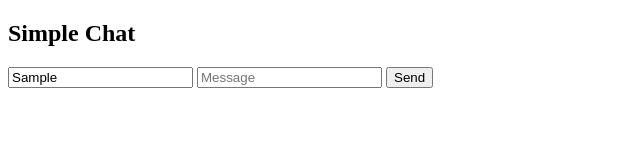
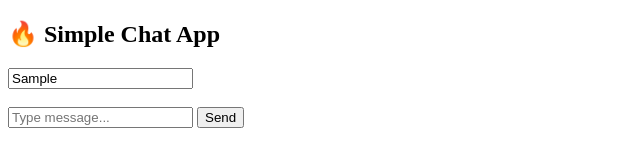
Before and after one commit to Nirmal2007/chat-app, a website: page index.html in a window 1280 px wide. Both pictures are taken after typing "Sample", "Sample" into the empty fields and a click on the button "Send". Shown: the whole page, without its empty margins (0-640 px from the left). Drawn offline with Linux system fonts and the light colour scheme.

Commit message:
Enhance chat app UI and WebSocket functionality
Updated input placeholders and improved WebSocket connection messages. Enhanced message sending functionality to include username.

```diff
--- a/index.html
+++ b/index.html
@@ -5,40 +5,50 @@
 </head>
 <body>
 
-<h2>Simple Chat</h2>
+<h2>🔥 Simple Chat App</h2>
 
-<input id="username" placeholder="Enter name" />
-<input id="msg" placeholder="Message" />
+<input id="username" placeholder="Enter your name" />
+<br><br>
+
+<input id="msg" placeholder="Type message..." />
 <button onclick="sendMsg()">Send</button>
 
 <ul id="chat"></ul>
 
 <script>
-  // ✅ Correct WebSocket (works for LAN + WAN + Ngrok)
+  // 🌐 WebSocket (works for localhost + Render + Ngrok)
   const ws = new WebSocket(
     location.protocol === "https:"
       ? `wss://${location.host}`
       : `ws://${location.host}`
   );
 
-  ws.onopen = () => {
-    console.log("✅ Connected to server");
-  };
+  ws.onopen = () => console.log("✅ Connected");
+  ws.onerror = (err) => console.log("❌ Error", err);
 
+  // 📩 Receive messages
   ws.onmessage = (event) => {
     const li = document.createElement("li");
     li.textContent = event.data;
     document.getElementById("chat").appendChild(li);
   };
 
-  ws.onerror = (err) => {
-    console.log("❌ WebSocket error:", err);
-  };
+  // 📤 Send message
+  function sendMsg() {
+    const username = document.getElementById("username").value;
+    const message = document.getElementById("msg").value;
 
-  function sendMsg() {
-    const input = document.getElementById("msg");
-    ws.send(input.value);
-    input.value = "";
+    if (!username || !message) {
+      alert("Enter username and message");
+      return;
+    }
+
+    ws.send(JSON.stringify({
+      user: username,
+      text: message
+    }));
+
+    document.getElementById("msg").value = "";
   }
 </script>
 
```
